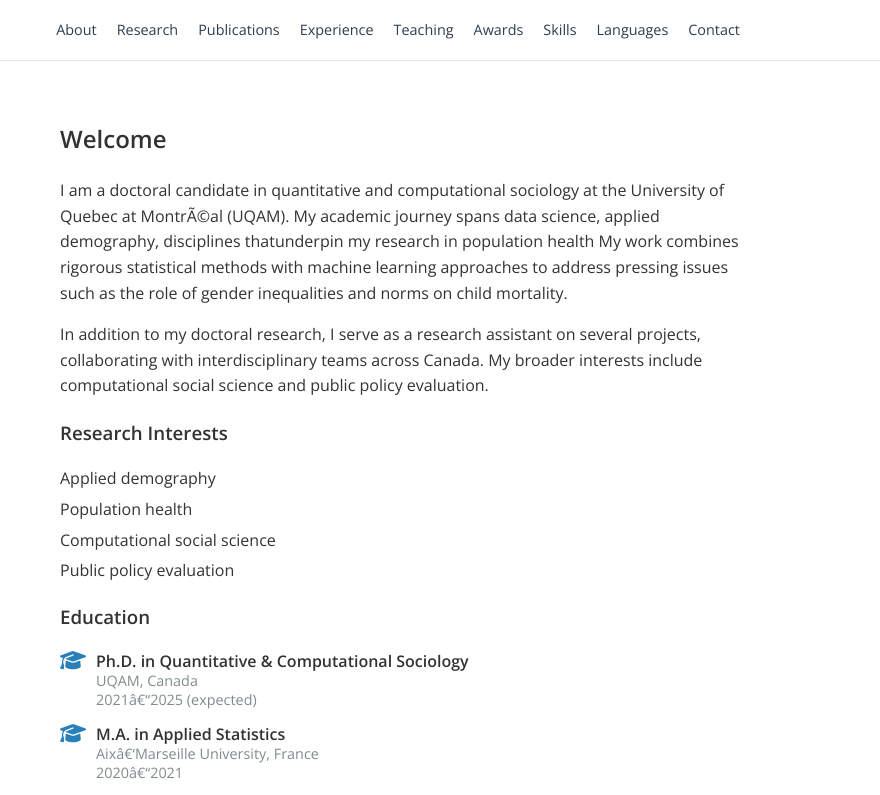
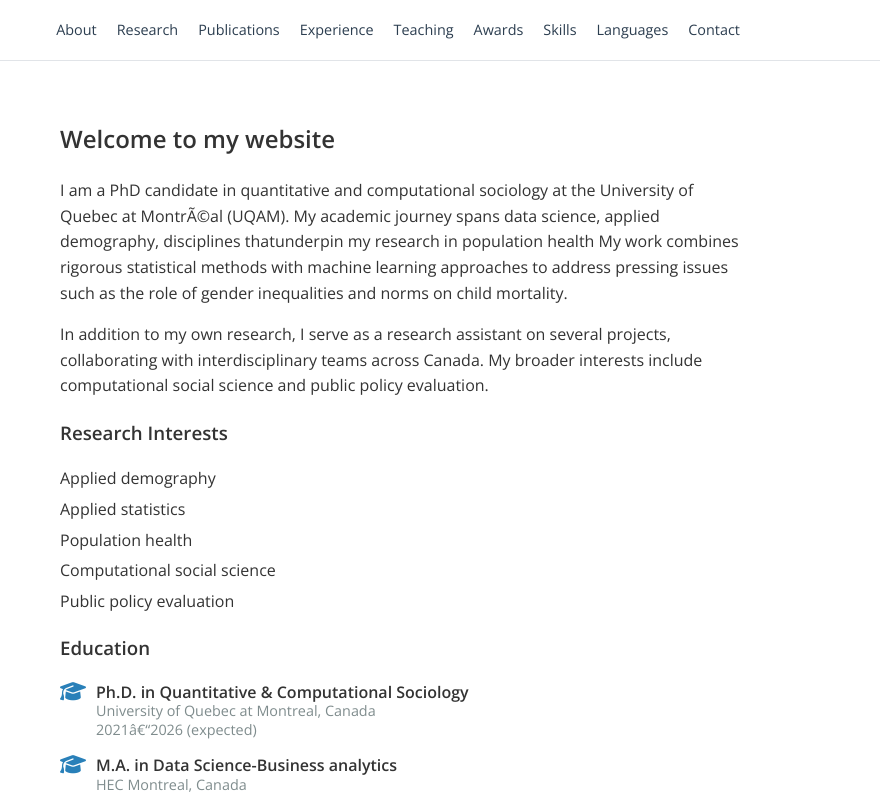
Before and after one commit to njingouo/mypage, a plain HTML site: page index.html in a window 1280 px wide. Shown: the top 795 px of the page, 400-1280 px from the left. Drawn offline with nearby package versions, Linux system fonts and the light colour scheme; a small style sheet from the web is missing.

Commit message:
Update index.html

```diff
--- a/index.html
+++ b/index.html
@@ -46,9 +46,9 @@
         <a href="CV_Aoudou_Njingouo_English.pdf" class="cv-button" target="_blank" rel="noopener">Download CV</a>
       </aside>
       <main class="content">
-        <h2>Welcome</h2>
+        <h2>Welcome to my website</h2>
         <p>
-          I am a doctoral candidate in quantitative and computational sociology at
+          I am a PhD candidate in quantitative and computational sociology at
           the University of Quebec at Montréal (UQAM). My academic journey spans
          data science, applied demography, disciplines thatunderpin my research in population health
          My work combines rigorous statistical methods with machine learning approaches to address pressing
@@ -56,13 +56,14 @@
 
         </p>
         <p>
-          In addition to my doctoral research, I serve as a research assistant
+          In addition to my own research, I serve as a research assistant
           on several projects, collaborating with interdisciplinary teams across
           Canada. My broader interests include computational social science and public policy evaluation.
         </p>
         <h3>Research Interests</h3>
         <ul class="interests-list">
           <li>Applied demography</li>
+          <li>Applied statistics</li>
           <li>Population health</li>
           <li>Computational social science</li>
           <li>Public policy evaluation</li>
@@ -73,8 +74,16 @@
             <i class="fa fa-graduation-cap"></i>
             <div class="edu-details">
               <span class="edu-degree">Ph.D. in Quantitative &amp; Computational Sociology</span>
-              <span class="edu-institution">UQAM, Canada</span>
-              <span class="edu-date">2021–2025 (expected)</span>
+              <span class="edu-institution">University of Quebec at Montreal, Canada</span>
+              <span class="edu-date">2021–2026 (expected)</span>
+            </div>
+          </li>
+          <li>
+            <i class="fa fa-graduation-cap"></i>
+            <div class="edu-details">
+              <span class="edu-degree">M.A. in Data Science-Business analytics</span>
+              <span class="edu-institution">HEC Montreal, Canada</span>
+              <span class="edu-date">2020–2021</span>
             </div>
           </li>
           <li>
```
